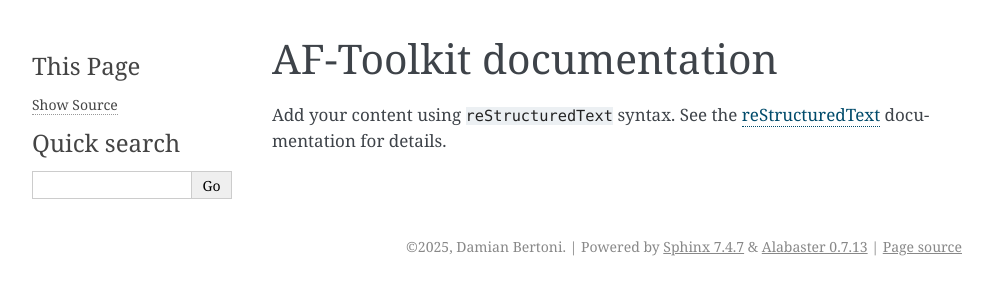
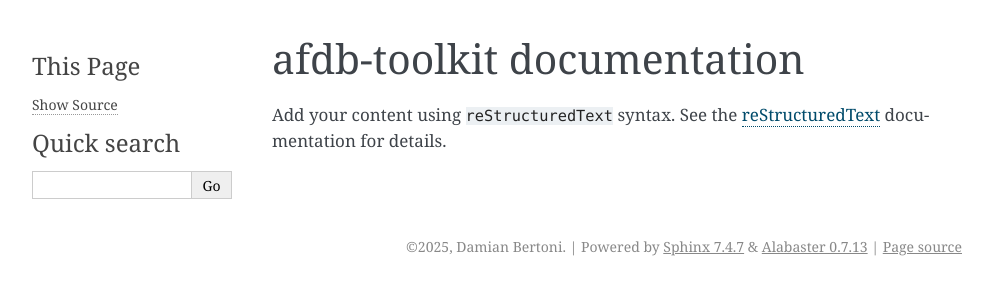
Before and after one commit to PDBeurope/AFDB-Integration-Kit, a Sphinx documentation site: the page built from docs/index.rst, in a window 1280 px wide. Shown: the top 300 px of the page, without its empty margins (148-1141 px from the left). Built offline with Sphinx 7.4.7, drawn with Linux system fonts in a browser that asks for light colours.

Commit message:
Add Docker workflow and update references to afdb-toolkit
- Create a GitHub Actions workflow for building and pushing Docker images.
- Update Docker image references from af-toolkit to afdb-toolkit in Makefile, README.md, run_workflow.sh, and requirements.txt.
- Modify project name in documentation configuration files to afdb-toolkit.

```diff
--- a/docs/conf.py
+++ b/docs/conf.py
@@ -6,7 +6,7 @@
 # -- Project information -----------------------------------------------------
 # https://www.sphinx-doc.org/en/master/usage/configuration.html#project-information
 
-project = "AF-Toolkit"
+project = "afdb-toolkit"
 copyright = "2025, Damian Bertoni"
 author = "Damian Bertoni"
 release = "01-07-2025"
--- a/docs/index.rst
+++ b/docs/index.rst
@@ -1,9 +1,9 @@
-.. AF-Toolkit documentation master file, created by
+.. afdb-toolkit documentation master file, created by
    sphinx-quickstart on Tue Jul  1 15:02:22 2025.
    You can adapt this file completely to your liking, but it should at least
    contain the root `toctree` directive.
 
-AF-Toolkit documentation
+afdb-toolkit documentation
 ========================
 
 Add your content using ``reStructuredText`` syntax. See the
--- a/pyproject.toml
+++ b/pyproject.toml
@@ -1,5 +1,5 @@
 [project]
-name = "af-toolkit"
+name = "afdb-toolkit"
 version = "0.1.0"
 description = "A comprehensive toolkit for integrating structural models into the AlphaFold Database (AFDB)."
 readme = "README.md"
```
Also changed, not shown: README.md (+4 -4 lines), requirements.txt (+5 -5 lines), 4 other files.
